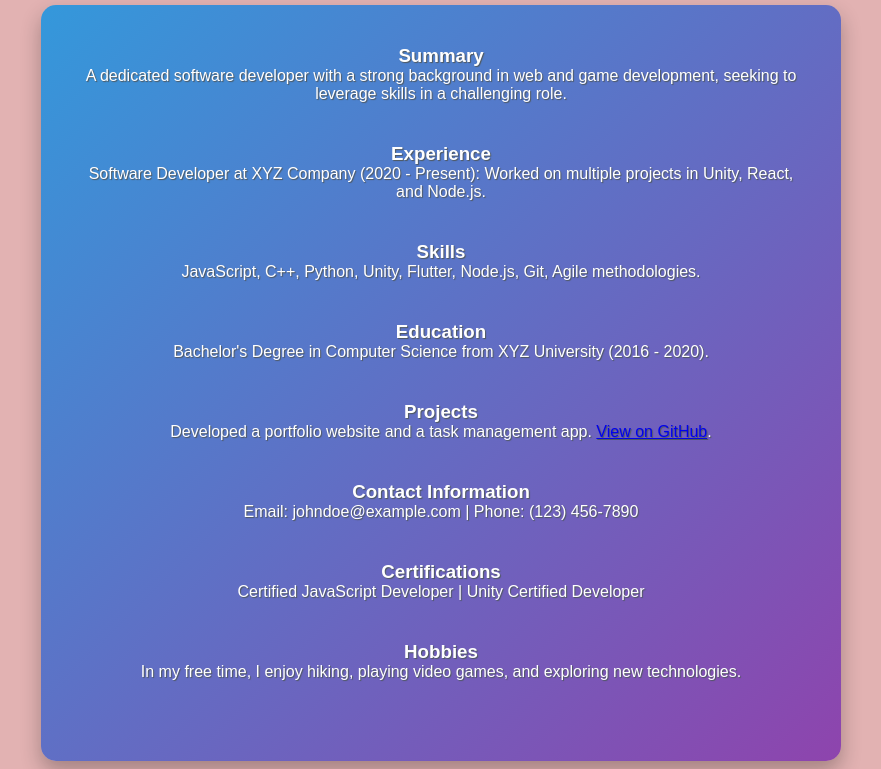
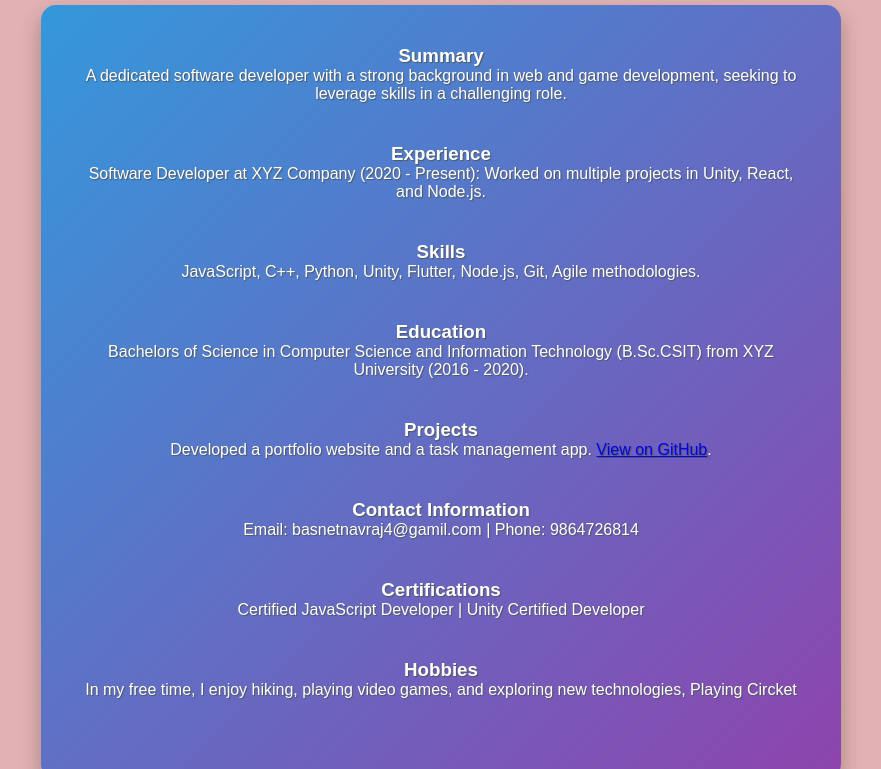
Before and after one commit to Nav0077/NAV_Portfolio, a plain HTML site: page resume.html in a window 1280 px wide. Shown: the part 121-890 px from the top of the page, without its empty margins (199-1080 px from the left). Drawn offline with Linux system fonts and the light colour scheme.

Commit message:
Update resume.html

```diff
--- a/resume.html
+++ b/resume.html
@@ -89,7 +89,7 @@
         <i class="fas fa-arrow-left"></i> Back
     </a>
 
-    <h2>John Doe's Resume</h2>
+    <h2>Nav Raj Basnet Resume</h2>
 
 
     <div class="container">
@@ -113,7 +113,7 @@
 
         <section>
             <h3>Education</h3>
-            <p>Bachelor's Degree in Computer Science from XYZ University (2016 - 2020).</p>
+            <p>Bachelors of Science in Computer Science and Information Technology (B.Sc.CSIT) from XYZ University (2016 - 2020).</p>
 
         </section>
 
@@ -125,7 +125,7 @@
 
         <section>
             <h3>Contact Information</h3>
-            <p>Email: johndoe@example.com | Phone: (123) 456-7890</p>
+            <p>Email: basnetnavraj4@gamil.com | Phone: 9864726814</p>
 
         </section>
 
@@ -137,7 +137,7 @@
 
         <section>
             <h3>Hobbies</h3>
-            <p>In my free time, I enjoy hiking, playing video games, and exploring new technologies.</p>
+            <p>In my free time, I enjoy hiking, playing video games, and exploring new technologies, Playing Circket </p>
 
         </section>
     </div>
```
